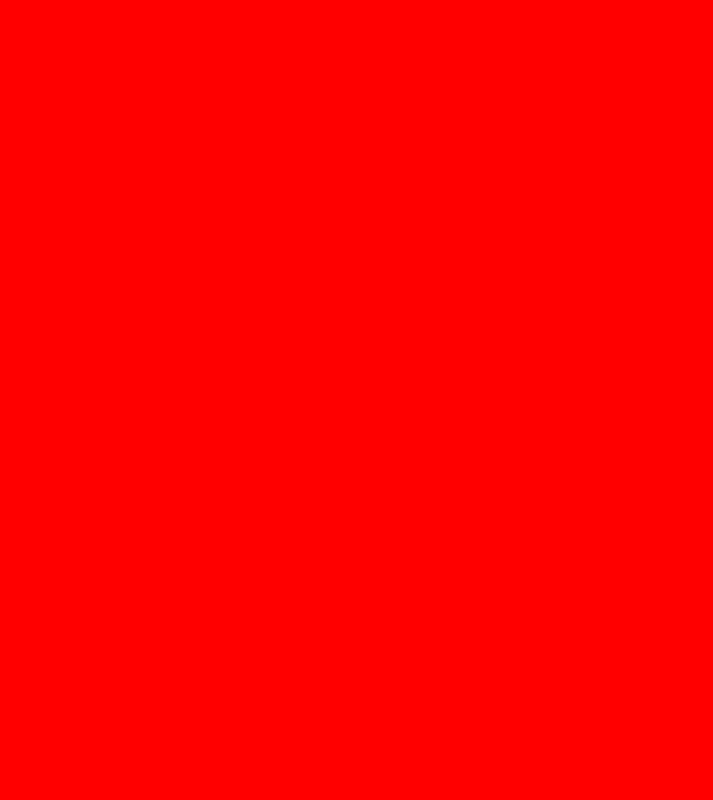
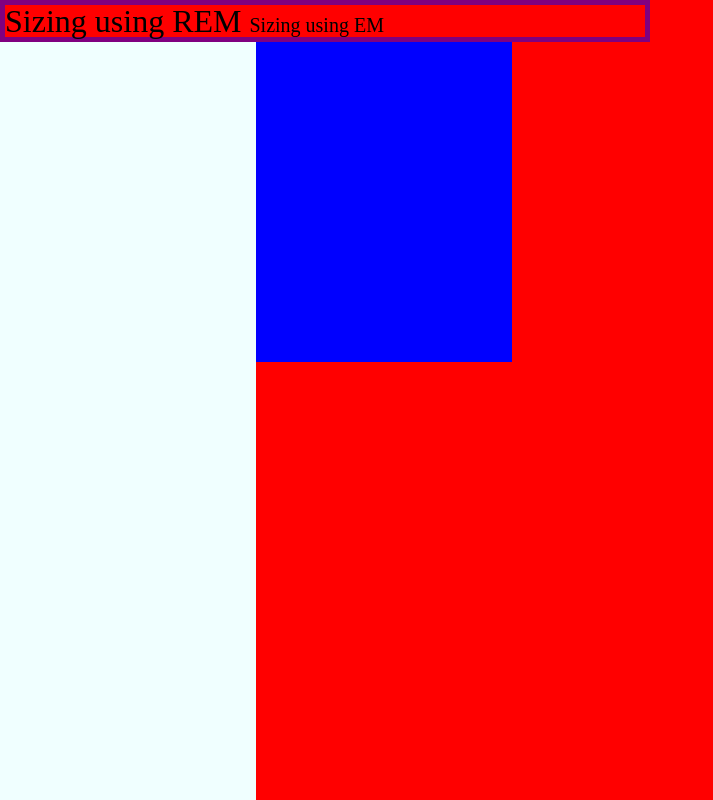
Before and after one commit to stac0100/week-6, a plain HTML site: page index.html in a window 1280 px wide. Shown: the top 800 px of the page, without its empty margins (0-713 px from the left). Drawn offline with Linux system fonts and the light colour scheme.

Commit message:
adding comment

```diff
--- a/css/css.css
+++ b/css/css.css
@@ -47,6 +47,11 @@ table {
 	border-collapse: collapse;
 	border-spacing: 0;
 }
+
+/* ~~~~~~~~~~~~~~~~~~~~~~~~~~~~~~~~~~~~~~~~~~~~~~~~
+                Start of main page code
+~~~~~~~~~~~~~~~~~~~~~~~~~~~~~~~~~~~~~~~~~~~~~~~~~~~*/
+
 body {
     background-color: red;
 }
--- a/index.html
+++ b/index.html
@@ -6,6 +6,18 @@
         <link href="css/css.css" rel="stylesheet">
     </head>
     <body>
+        <!-- Document content -->
+        <div class="sizing">
+            <!-- Example sizing div-->
+            <span class="using-rem"> Sizing using REM </span>
+            <span class="using-em"> Sizing using EM </span>
+        </div>
+
+        <div class="using-viewport">
+            <div class="using-percent">
+
+            </div>
+        </div>
 
     </body>
 </html>
```
